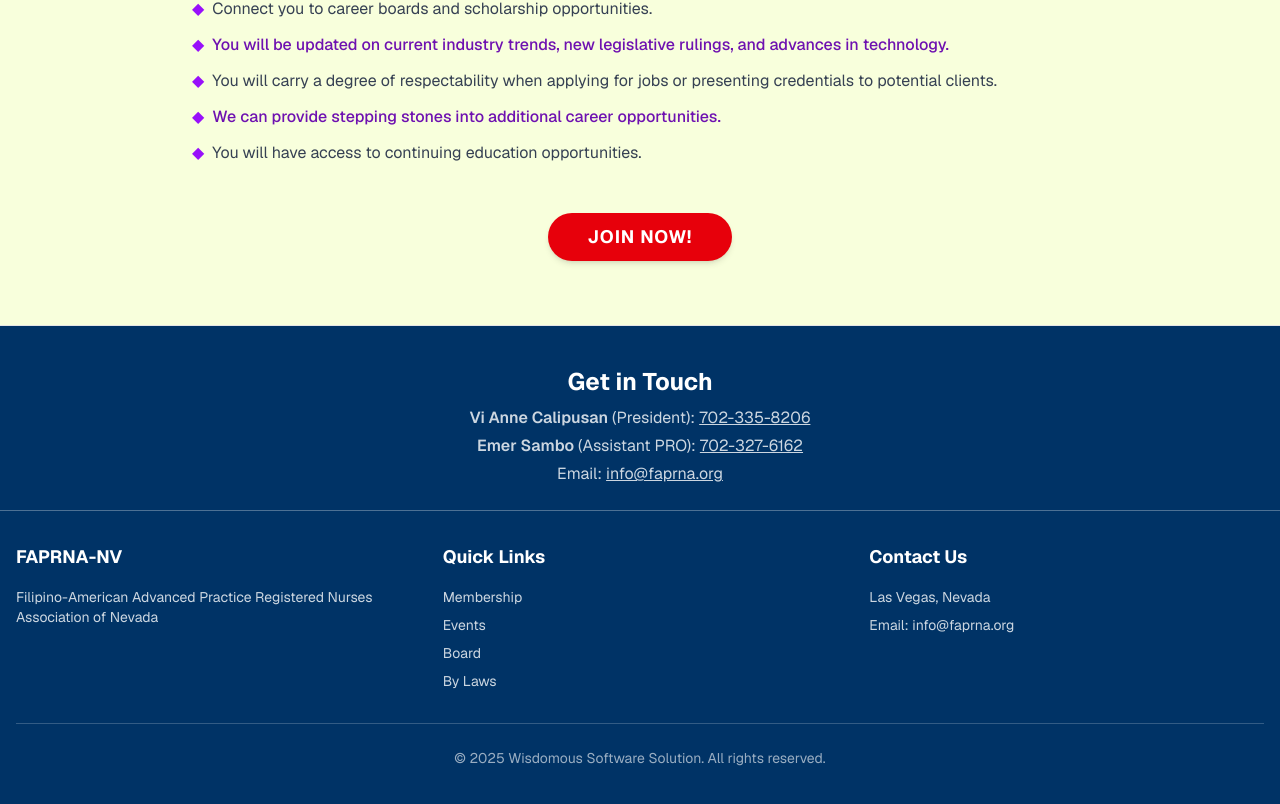
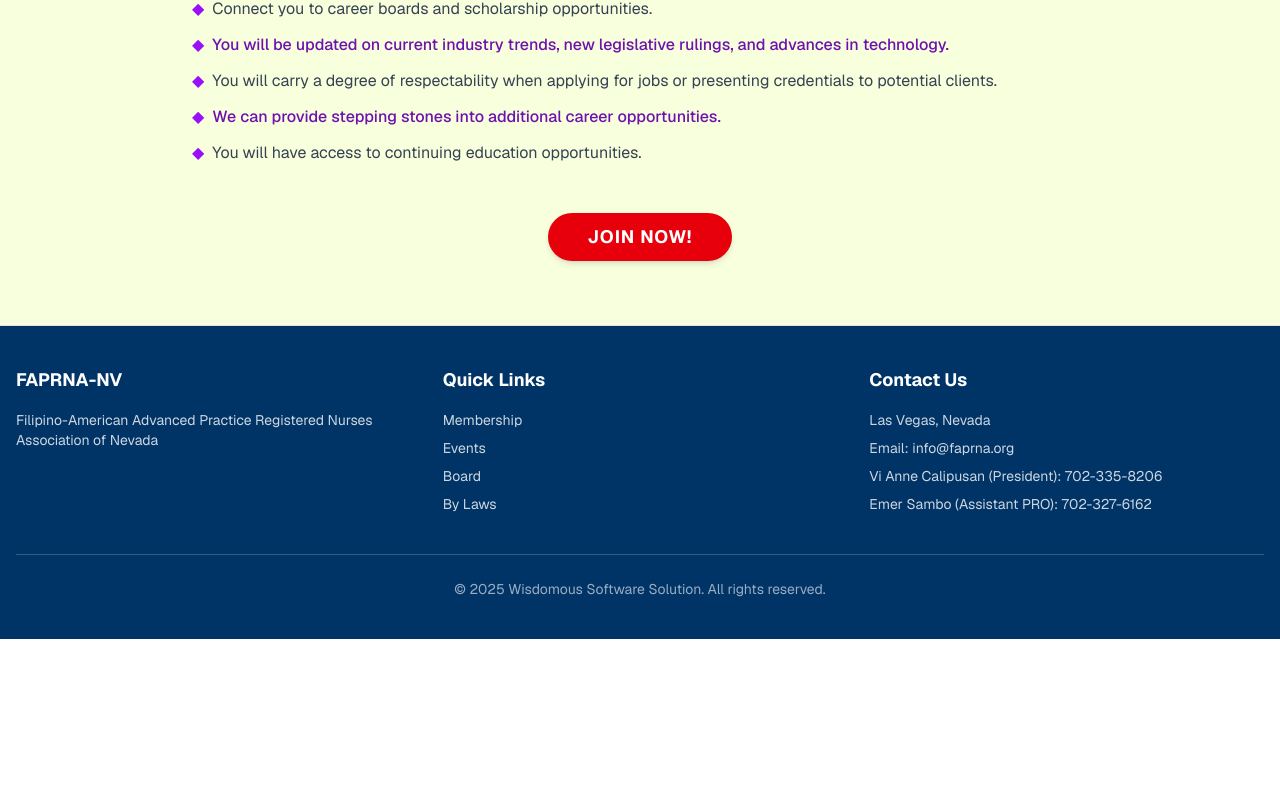
Before and after one commit to Arshie13/FAPRNA, a Next.js app: page / in a window 1280 px wide. Shown: the part 2400-3204 px from the top of the page. After the commit the page ends 3039 px from the top, so only its background shows below. Built offline with nearby package versions, Linux system fonts and the light colour scheme.

Commit message:
remove get in touch part of footer

```diff
--- a/src/components/Footer.tsx
+++ b/src/components/Footer.tsx
@@ -6,26 +6,6 @@ import Link from "next/link"
 export default function Footer() {
   return (
     <footer id="contact" className="w-full border-t bg-[#003366] py-10 text-white">
-      <div className="items-center text-center mb-6">
-        <h2 className="text-2xl font-bold mb-2 text-white">Get in Touch</h2>
-        <p className="text-white/80 text-base mb-1">
-          <span className="font-semibold">Vi Anne Calipusan</span> (President):{" "}
-          <a href="tel:7023358206" className="underline hover:text-white">702-335-8206</a>
-        </p>
-        <p className="text-white/80 text-base mb-1">
-          <span className="font-semibold">Emer Sambo</span> (Assistant PRO):{" "}
-          <a href="tel:7023276162" className="underline hover:text-white">702-327-6162</a>
-        </p>
-        <p className="text-white/80 text-base">
-          Email:{" "}
-          <a href="mailto:info@faprna.org" className="underline hover:text-white">
-            info@faprna.org
-          </a>
-        </p>
-      </div>
-      <div className="w-full flex justify-center mb-8">
-        <div className="w-full max-w-screen border-t border-white/30"></div>
-      </div>
       <div className="container mx-auto px-4">
         <div className="grid grid-cols-1 gap-8 md:grid-cols-3 text-center md:text-left">
           <div className="flex flex-col items-center md:items-start">
@@ -83,6 +63,8 @@ export default function Footer() {
             <address className="not-italic">
               <p className="mb-2 text-sm text-white/80">Las Vegas, Nevada</p>
               <p className="mb-2 text-sm text-white/80">Email: info@faprna.org</p>
+              <p className="mb-2 text-sm text-white/80">Vi Anne Calipusan (President): 702-335-8206</p>
+              <p className="mb-2 text-sm text-white/80">Emer Sambo (Assistant PRO): 702-327-6162</p>
             </address>
           </div>
         </div>
```
